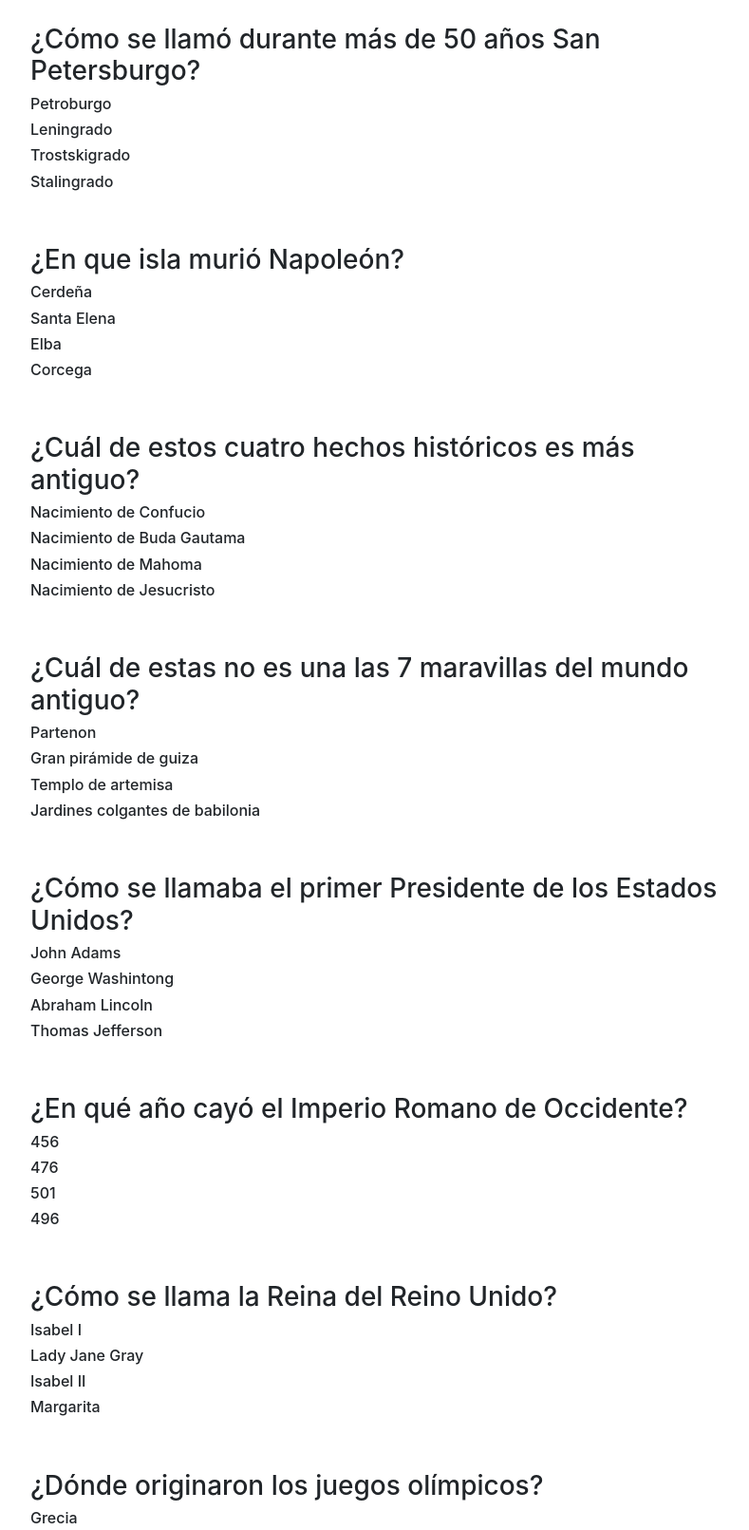
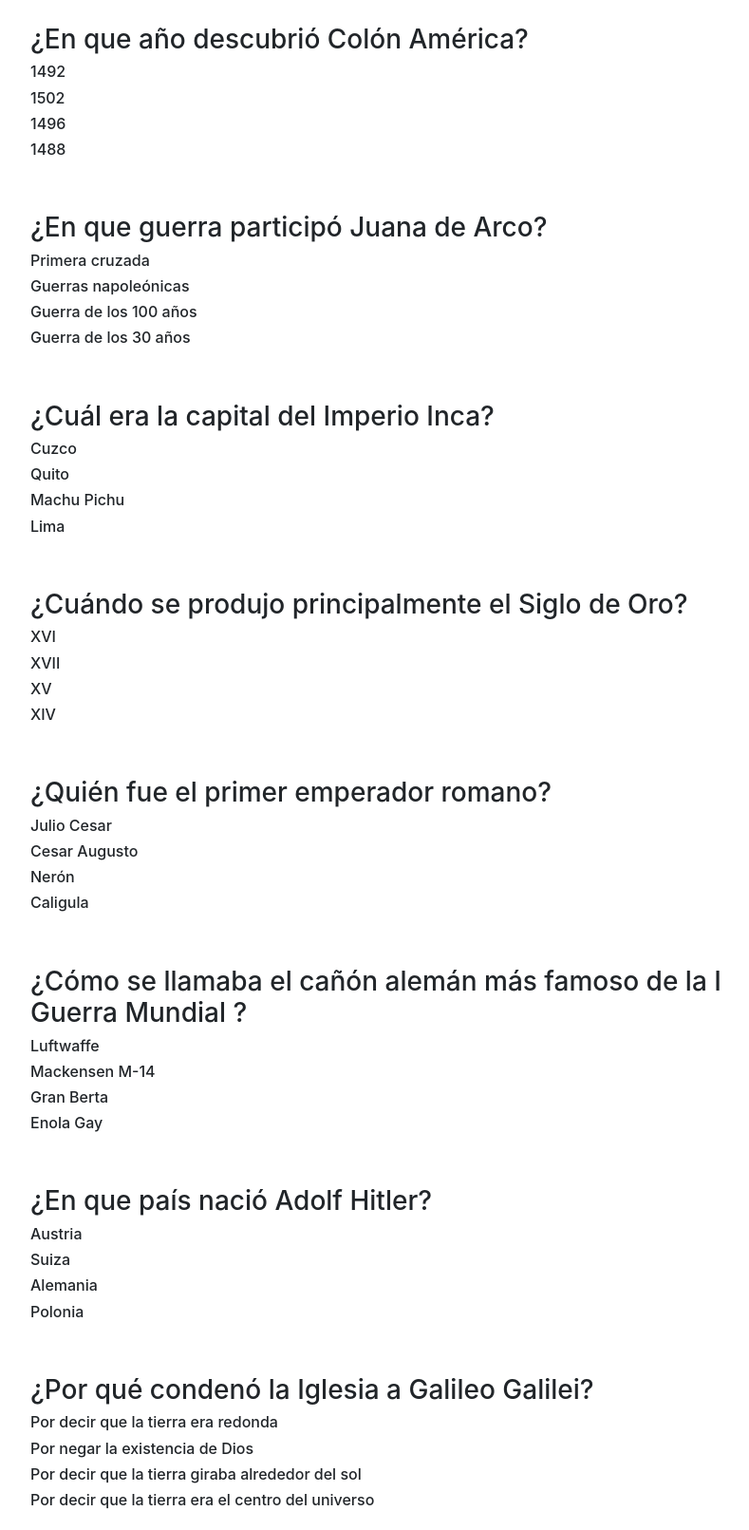
Before and after one commit to Camilo-neck/Mind-Quare, a website with bundled scripts: page index.html in a window 1280 px wide. Shown: the part 5580-7191 px from the top of the page at 95% size, without its empty margins (243-1032 px from the left). Built offline with nearby package versions, Linux system fonts and the light colour scheme.

Commit message:
arreglar preguntas historia

```diff
--- a/index.html
+++ b/index.html
@@ -177,6 +177,46 @@
     <div class="container">
     <div class="row">
         <div class="col-lg-8 mx-auto">
+            <br></br><h3>¿En que año descubrió Colón América?</h3>
+            <h6>1492</h6>
+            <h6>1502</h6>
+            <h6>1496</h6>
+            <h6>1488</h6>
+            <br></br><h3>¿En que guerra participó Juana de Arco?</h3>
+            <h6>Primera cruzada</h6>
+            <h6>Guerras napoleónicas</h6>
+            <h6>Guerra de los 100 años</h6>
+            <h6>Guerra de los 30 años</h6>
+            <br></br><h3>¿Cuál era la capital del Imperio Inca?</h3>
+            <h6>Cuzco</h6>
+            <h6>Quito</h6>
+            <h6>Machu Pichu</h6>
+            <h6>Lima</h6>
+            <br></br><h3>¿Cuándo se produjo principalmente el Siglo de Oro?</h3>
+            <h6>XVI</h6>
+            <h6>XVII</h6>
+            <h6>XV</h6>
+            <h6>XIV</h6>
+            <br></br><h3>¿Quién fue el primer emperador romano?</h3>
+            <h6>Julio Cesar</h6>
+            <h6>Cesar Augusto</h6>
+            <h6>Nerón</h6>
+            <h6>Caligula</h6>
+            <br></br><h3>¿Cómo se llamaba el cañón alemán más famoso de la I Guerra Mundial ?</h3>
+            <h6>Luftwaffe</h6>
+            <h6>Mackensen M-14</h6>
+            <h6>Gran Berta</h6>
+            <h6>Enola Gay</h6>
+            <br></br><h3>¿En que país nació Adolf Hitler?</h3>
+            <h6>Austria</h6>
+            <h6>Suiza</h6>
+            <h6>Alemania</h6>
+            <h6>Polonia</h6>
+            <br></br><h3>¿Por qué condenó la Iglesia a Galileo Galilei?</h3>
+            <h6>Por decir que la tierra era redonda</h6>
+            <h6>Por negar la existencia de Dios</h6>
+            <h6>Por decir que la tierra giraba alrededor del sol</h6>
+            <h6>Por decir que la tierra era el centro del universo</h6>
             <br></br><h3>¿Cómo se llamó durante más de 50 años San Petersburgo?</h3>
             <h6>Petroburgo</h6>
             <h6>Leningrado</h6>
```
Also changed, not shown: 1 other file. Lines whose indentation alone changed are shown as unchanged.
